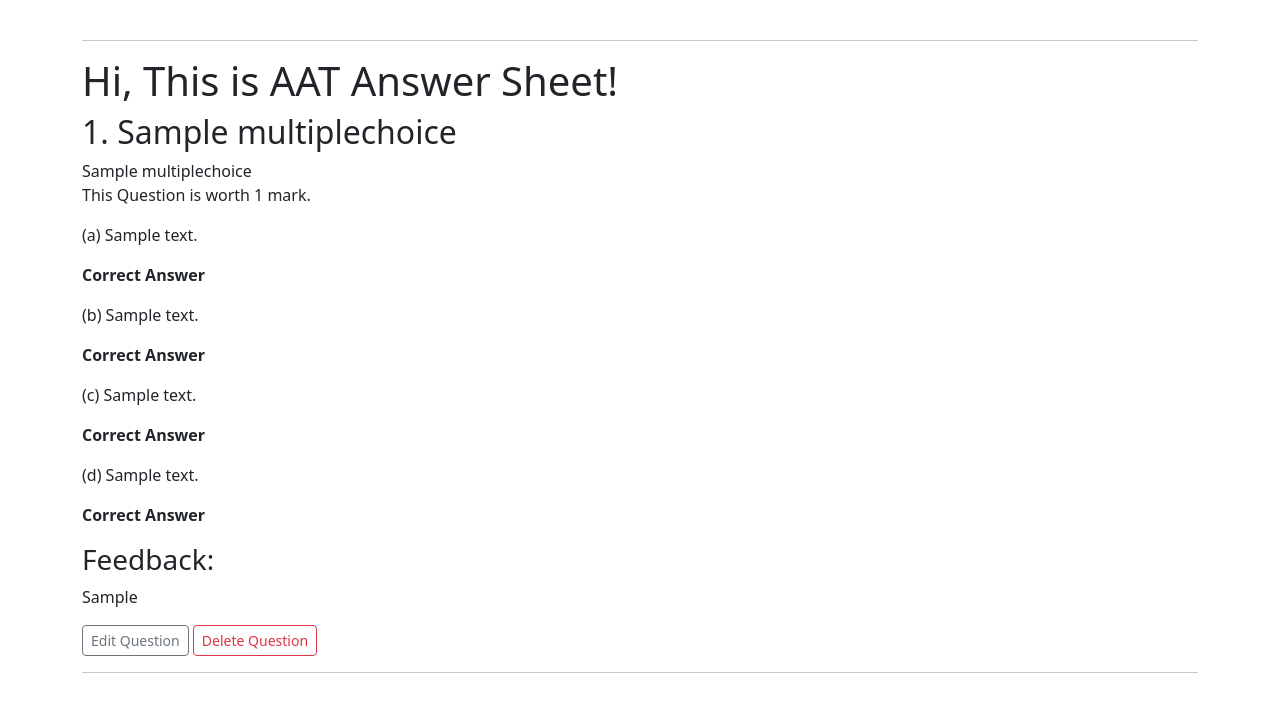
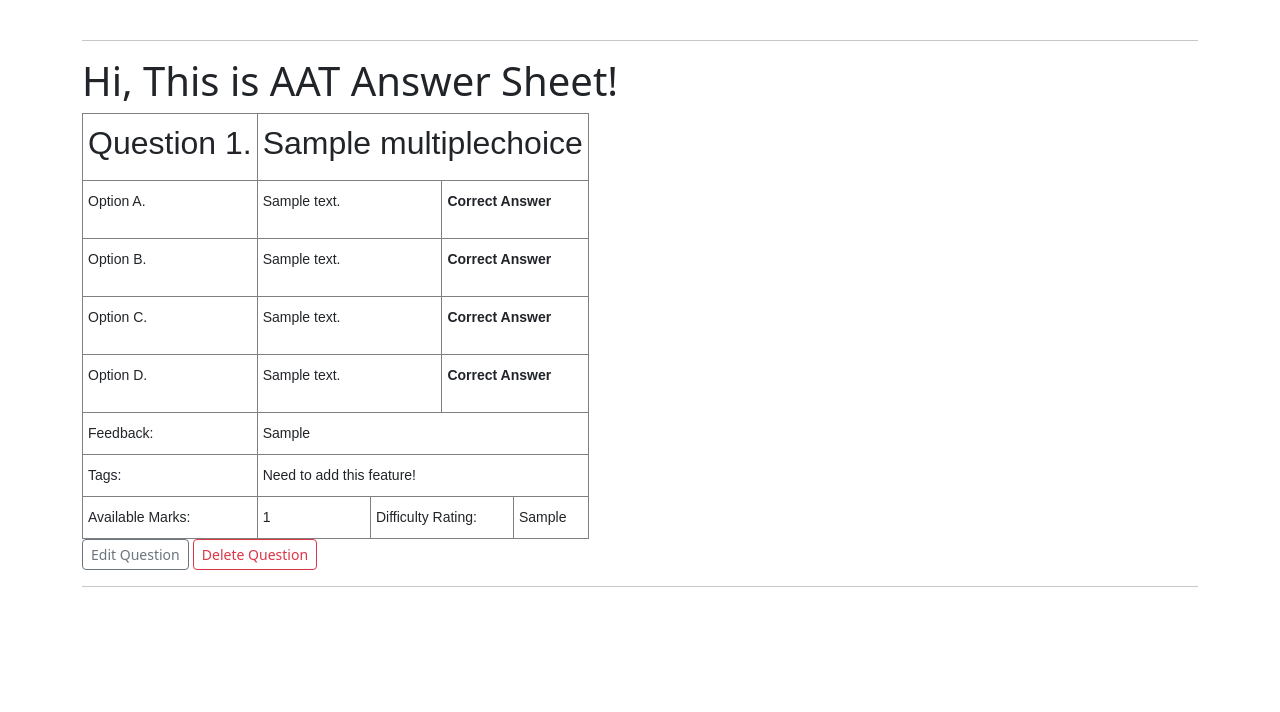
Before and after one commit to Iron-Chef/Automated_Assessment_Tool, a Flask app: page /question_list in a window 1280 px wide. Shown: the part 56-768 px from the top of the page. Run offline with Flask 3, Linux system fonts and the light colour scheme; tables that the repository leaves empty hold one stand-in row (values such as "Sample post"); some libraries are stand-ins or nearby versions.

Commit message:
added difficulty rating and tidied table in question list

```diff
--- a/app/forms.py
+++ b/app/forms.py
@@ -9,6 +9,8 @@ class LoginForm(FlaskForm):
     password = PasswordField('Password', validators = [DataRequired()])
     submit = SubmitField('Sign in')
 
+DIFFICULTY_RATING =[(5,u'★★★★★'), (4,u'★★★★'),(3,u'★★★'),(2,'★★'),(1,u'★')]
+
 class QuestionForm(FlaskForm):
     question=StringField(validators=[DataRequired(message="Question is required")])
     answer1=StringField (validators=[DataRequired(message="Minimum of two answer choices are required")])
@@ -19,7 +21,7 @@ class QuestionForm(FlaskForm):
     ans_multi_select_3 = BooleanField("Option 3")
     answer4=StringField(FlaskForm)
     ans_multi_select_4 = BooleanField("Option 4")
-
+    rating = SelectField('Rating:',choices=DIFFICULTY_RATING, coerce=int)
     marks=IntegerField(validators=[DataRequired(message="Please enter mark")])
     feedback=StringField("Feedback:")
     submit = SubmitField("Form Complete")
--- a/app/models.py
+++ b/app/models.py
@@ -55,7 +55,8 @@ class Multiplechoice(db.Model):
     ans_choice_3 = db.Column(db.Integer, default=False)
     answer_4= db.Column(db.Text, nullable=True)
     ans_choice_4 = db.Column(db.Integer, default=False)
-    #add difficulty column
+    rating =db.Column(db.Unicode(40))
+    rating_num=db.Column(db.Integer)
     #add tag column
     #add student answer foreignkey
     marks=db.Column(db.Integer, default=False)
--- a/app/routes.py
+++ b/app/routes.py
@@ -3,7 +3,7 @@ from flask_login import current_user, login_user, logout_user, login_required
 from werkzeug.urls import url_parse
 from sqlalchemy import *
 from app.models import User,Test, Multiplechoice, FormativeAttempt,Results_sum
-from app.forms import LoginForm, CreateTestForm, QuestionForm, SubmitAttemptForm
+from app.forms import DIFFICULTY_RATING,LoginForm, CreateTestForm, QuestionForm, SubmitAttemptForm
 from app import app,db
 
 @app.route('/login', methods = ['GET', 'POST'])
@@ -82,6 +82,8 @@ def add_mc_question():
         answer_4=form.answer4.data,
         ans_choice_4=form.ans_multi_select_4.data,
         marks=form.marks.data,
+        rating = dict(DIFFICULTY_RATING).get(form.rating.data),
+        rating_num= form.rating.data,
         feedback=form.feedback.data
         )
         db.session.add(multi)
@@ -131,6 +133,8 @@ def edit_mc_question(mc_question_id):
         mcquestion.ans_choice_4=form.ans_multi_select_4.data
         mcquestion.marks=form.marks.data
         mcquestion.feedback=form.feedback.data
+        mcquestion.rating = dict(DIFFICULTY_RATING).get(form.rating.data)
+        mcquestion.rating_num= form.rating.data
         db.session.add(mcquestion)
         db.session.commit()
         flash("Multiple Choice Question amended")
@@ -146,6 +150,7 @@ def edit_mc_question(mc_question_id):
     form.answer4.data=mcquestion.answer_4
     form.ans_multi_select_4.data=mcquestion.ans_choice_4
     form.marks.data=mcquestion.marks
+    form.rating.data=mcquestion.rating
     form.feedback.data=mcquestion.feedback
     return render_template('edit_mc_question.html', mcquestion=mcquestion,form=form)
 
@@ -158,24 +163,8 @@ def question_list():
 
     return render_template('question_list.html',questions=questions)
 
-@app.route("/results_s", methods=['GET'])
-@login_required
-def results_s():
-    results_sum = Results_sum.query.all()
-    num_marked = len(Results_sum.query.all())
-    total_mark = Results_sum.query.with_entities(func.sum(Results_sum.mark).label('total')).first().total
-    average_mark = int(total_mark/num_marked)
 
-    return render_template('results_s.html', title='Results', results_sum=results_sum, num_marked=num_marked, total_mark=total_mark, average_mark=average_mark)
 
-@app.route("/results_s/<int:user_id>", methods=['GET'])
-@login_required
-def results_student(user_id):
-
-    individ_results = Results_sum.query.filter_by(user_id=user_id).first_or_404()
-    entries = Results_sum.query.filter_by(user_id=user_id).all()
-    count_entries = len(Results_sum.query.filter_by(user_id=user_id).all())
-    return render_template('res_student.html', title='Student results', individ_results=individ_results, entries=entries, count_entries=count_entries)
 
 @app.route("/test_list",methods=['GET'])
 def test_list():
--- a/app/templates/add_mc_questions.html
+++ b/app/templates/add_mc_questions.html
@@ -52,6 +52,9 @@
                 {{ form.feedback(size=100) }}
 
             </p>
+            <p>
+                {{ form.rating }}
+            </p>
         </div>
             <p>
 
--- a/app/templates/edit_mc_question.html
+++ b/app/templates/edit_mc_question.html
@@ -53,6 +53,9 @@
        {% endfor %}
     </p>
     <p>
+        {{ form.rating }}
+    </p>
+    <p>
         {{ form.feedback.label }}
         {{ form.feedback(size=100) }}
 
--- a/app/templates/question_list.html
+++ b/app/templates/question_list.html
@@ -8,51 +8,87 @@
 
 {{ total }}
 {% for question in questions %}
-<h2 class="question_title">{{loop.index}}. {{ question.question }}</h2>
-{% if question.marks == 1 %}
-{{ question.question }}
-<p>This Question is worth {{ question.marks}} mark.</p>
-{% else %}
-<p>This Question is worth {{ question.marks}} marks.</p>
-{% endif %}
 
-<p>(a) {{ question.answer_1}} {% if question.ans_choice_1==1 %}
+<style type="text/css">
+    .tg  {border-collapse:collapse;border-spacing:0;}
+    .tg td{border-color:black;border-style:solid;border-width:1px;font-family:Arial, sans-serif;font-size:14px;
+      overflow:hidden;padding:10px 5px;word-break:normal;}
+    .tg th{border-color:black;border-style:solid;border-width:1px;font-family:Arial, sans-serif;font-size:14px;
+      font-weight:normal;overflow:hidden;padding:10px 5px;word-break:normal;}
+    .tg .tg-0pky{border-color:inherit;text-align:left;vertical-align:top}
+    </style>
+    <div class="tg-wrap"><table class="tg">
+    <tbody>
+      <tr>
+        <td class="tg-0pky" colspan="2"><h2 class="question_title">Question {{loop.index}}. </h2></td>
+        <td class="tg-0pky" colspan="4"><h2 class="question_title">{{question.question }}</h2></td>
+      </tr>
+      <tr>
+        <td class="tg-0pky" colspan="2">Option A.</td>
+        <td class="tg-0pky" colspan="2">{{ question.answer_1}}</td>
+        <td class="tg-0pky" colspan="2">
+            {% if question.ans_choice_1==1 %}
             <p id="correct"><b>Correct Answer</b></p>
             {% else %}
             <p id="incorrect">Incorrect Answer</p>
-    {% endif %}
-</p>
-
-<p>(b) {{ question.answer_2}} {% if question.ans_choice_2==1 %}
+            {% endif %}</td>
+      </tr>
+      <tr>
+        <td class="tg-0pky" colspan="2">Option B.</td>
+        <td class="tg-0pky" colspan="2">{{ question.answer_2}}</td>
+        <td class="tg-0pky" colspan="2">
+            {% if question.ans_choice_2==1 %}
             <p id="correct"><b>Correct Answer</b></p>
             {% else %}
             <p id="incorrect">Incorrect Answer</p>
-    {% endif %}
-</p>
-
+            {% endif %}</td>
+      </tr>
       {% if question.answer_3 %}
-<p>(c) {{ question.answer_3}} {% if question.ans_choice_3==1 %}
+      <tr>
+        <td class="tg-0pky" colspan="2">Option C.</td>
+        <td class="tg-0pky" colspan="2">{{ question.answer_3}}</td>
+        <td class="tg-0pky" colspan="2">
+            {% if question.ans_choice_3==1 %}
             <p id="correct"><b>Correct Answer</b></p>
             {% else %}
             <p id="incorrect">Incorrect Answer</p>
+            {% endif %}</td>
+      </tr>
       {% endif %}
-</p>
-{% endif %}
-
       {% if question.answer_4 %}
-<p>(d) {{ question.answer_4}} {% if question.ans_choice_4==1 %}
+      <tr>
+        <td class="tg-0pky" colspan="2">Option D.</td>
+        <td class="tg-0pky" colspan="2">{{ question.answer_4}}</td>
+        <td class="tg-0pky" colspan="2">
+            {% if question.ans_choice_4==1 %}
             <p id="correct"><b>Correct Answer</b></p>
             {% else %}
             <p id="incorrect">Incorrect Answer</p>
+            {% endif %}</td>
+      </tr>
       {% endif %}
-</p>
+      {% if question.feedback%}
+      <tr>
+        <td class="tg-0pky" colspan="2">Feedback: </td>
+        <td class="tg-0pky" colspan="4">{{ question.feedback}}</td>
+      </tr>
       {% endif %}
 
-</h3>  {% if question.feedback%}
-    <h3>Feedback:</h3> <p id="feedback">{{ question.feedback}}</p>
+      <tr>
+        <td class="tg-0pky" colspan="2">Tags:</td>
+        <td class="tg-0pky" colspan="4">Need to add this feature!</td>
+      </tr>
+      <tr>
+        <td class="tg-0pky" colspan="2">Available Marks:</td>
+        <td class="tg-0pky">{{ question.marks}}</td>
+        <td class="tg-0pky" colspan="2">Difficulty Rating:</td>
+        <td class="tg-0pky">{{ question.rating }}</td>
+      </tr>
+    </tbody>
+    </table></div>
 
-    {% endif %}
-</p>
+
+
 <a href="{{ url_for('edit_mc_question', mc_question_id=question.id)}}" class="btn btn-outline-secondary btn-sm">Edit Question</a>
 <a href="{{ url_for('delete_mcquestion', mc_question_id=question.id)}}" class="btn btn-outline-danger btn-sm">Delete Question</a>
 <hr>
```
Also changed, not shown: app/reponse.db. Lines whose indentation alone changed are shown as unchanged.
